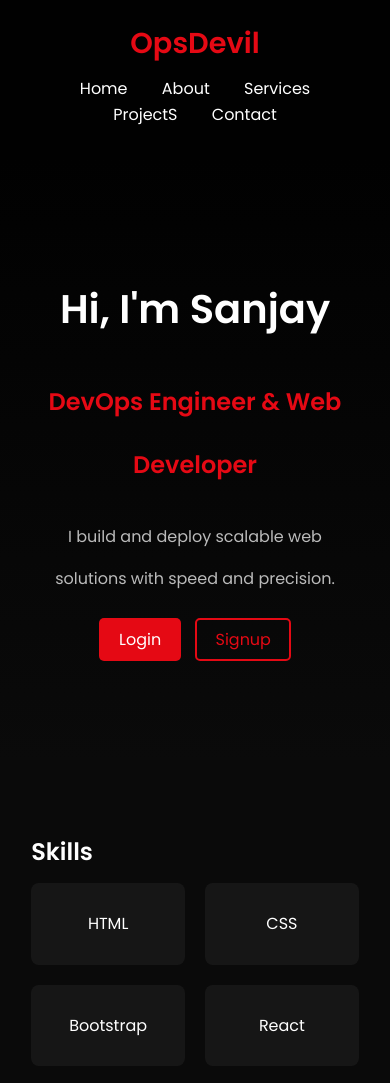
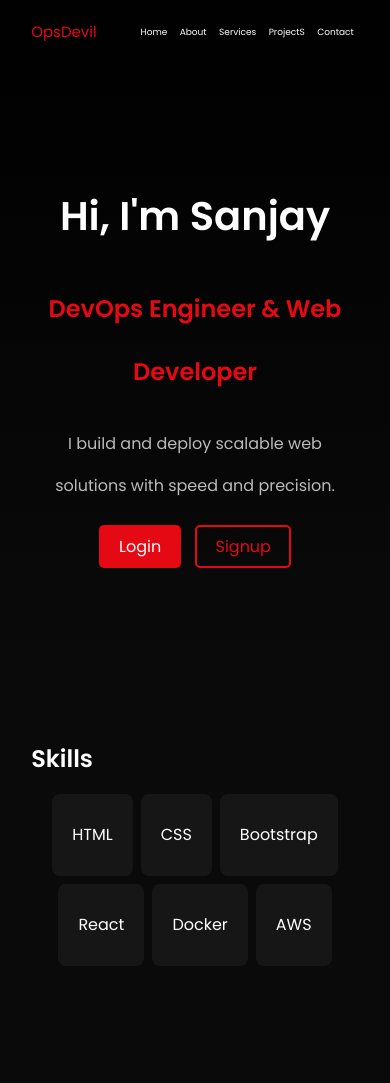
Before and after one commit to sanjaythakor2657/Opsdevil, a plain HTML site: page index.html in a window 390 px wide. Shown: the top 1083 px of the page. Drawn offline with Linux system fonts and the light colour scheme.

Commit message:
Add files via upload

```diff
--- a/assets/css/style.css
+++ b/assets/css/style.css
@@ -131,9 +131,10 @@ nav a:hover {
 }
 
 .skills-grid {
-    display: grid;
-    Grid-template-columns: repeat(auto-fit, minmax(120px, 1fr));
-    gap: 20px;
+    display: flex;
+    flex-wrap: wrap;
+    align-content: center;
+    justify-content: center;
     text-align: center;
 
 }
@@ -142,6 +143,7 @@ nav a:hover {
     background-color: #ffffff0d;
     padding: 20px;
     border-radius: 8px;
+    margin: 4px;
     transition: transform 0.5s;
 }
 
@@ -175,6 +177,7 @@ nav a:hover {
 
 }
 
+
 .project-card img {
     max-height: 100px;
     border-radius: 5px;
@@ -201,15 +204,30 @@ footer {
 /* Responsive */
 @media (max-width: 768px) {
     header {
-        flex-direction: column;
-        text-align: center;
+        flex-direction:row;
+
+    }
+    .logo{
+        font-size: 15px;
+        font-weight: 300;
     }
 
     nav {
-        margin: 10px 0;
+        font-size: 9px;
+        margin: 5px 0;
+        display: inline;
+    }
+    nav a{
+        margin: 5px;
     }
 
     .hero h1 {
         font-size: 2.5rem;
     }
+    .project-card a {
+    display: flex;
+        justify-content: center;
+        align-items: center;
+        margin: 33px;
 }
+}
```
